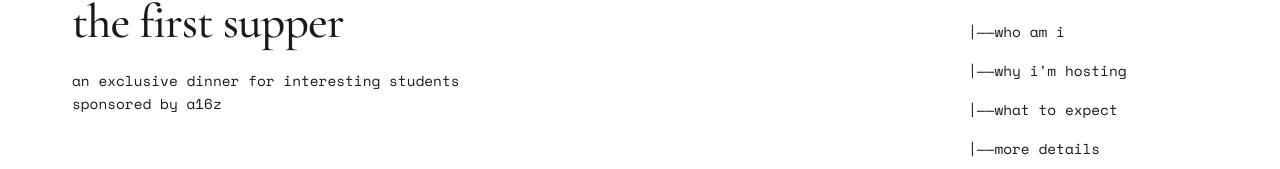
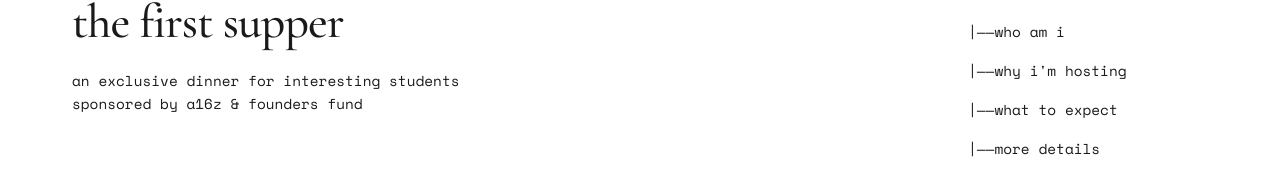
Before and after one commit to ncosereanu/ncosereanu.github.io, a plain HTML site: page index.html in a window 1280 px wide. Shown: the part 144-313 px from the top of the page. Drawn offline with nearby package versions, Linux system fonts and the light colour scheme.

Commit message:
Update index.html

```diff
--- a/index.html
+++ b/index.html
@@ -13,7 +13,7 @@
         <div class="left-content">
             <h1>the first supper</h1>
             <div class="subtitle">an exclusive dinner for interesting students</div>
-            <div class="subtitle-sponsor">sponsored by a16z</div>
+            <div class="subtitle-sponsor">sponsored by a16z & founders fund</div>
 
             <section id="who">
                 <h2><i>who am i</i></h2>
```
